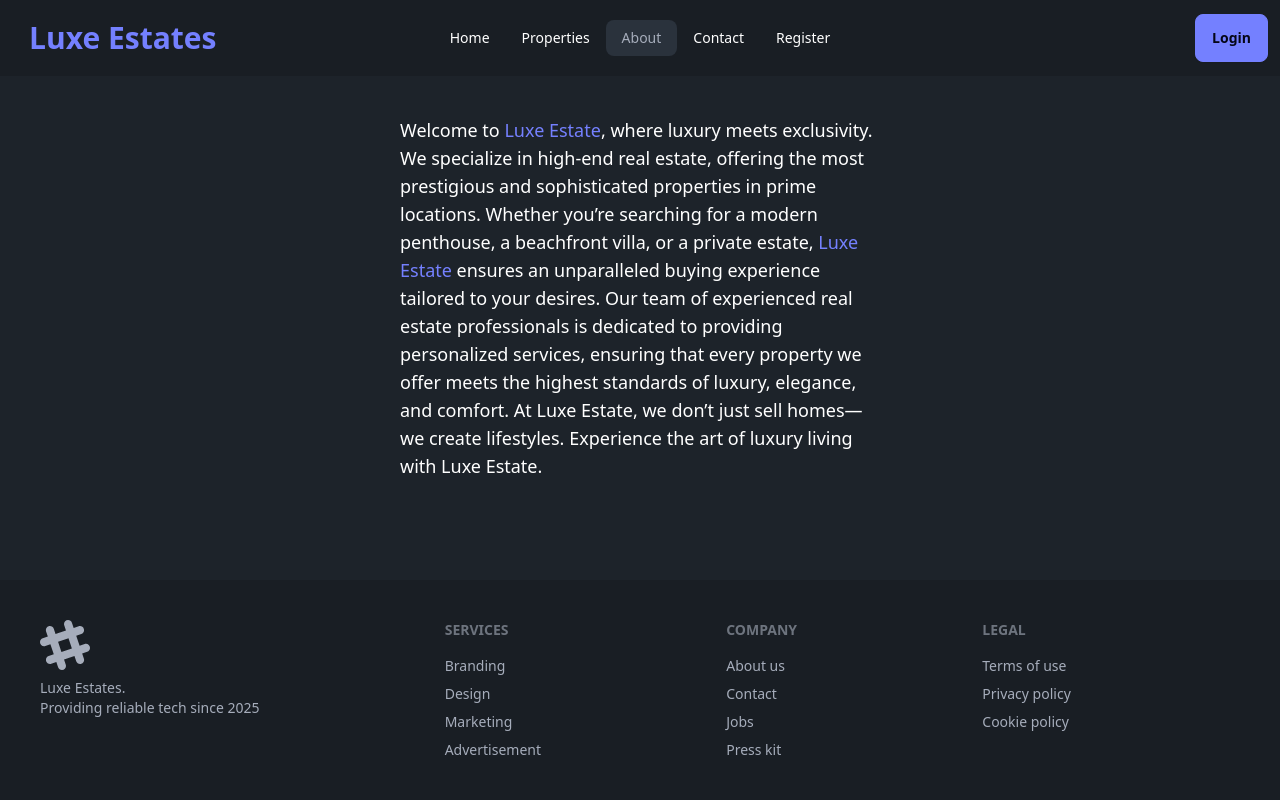
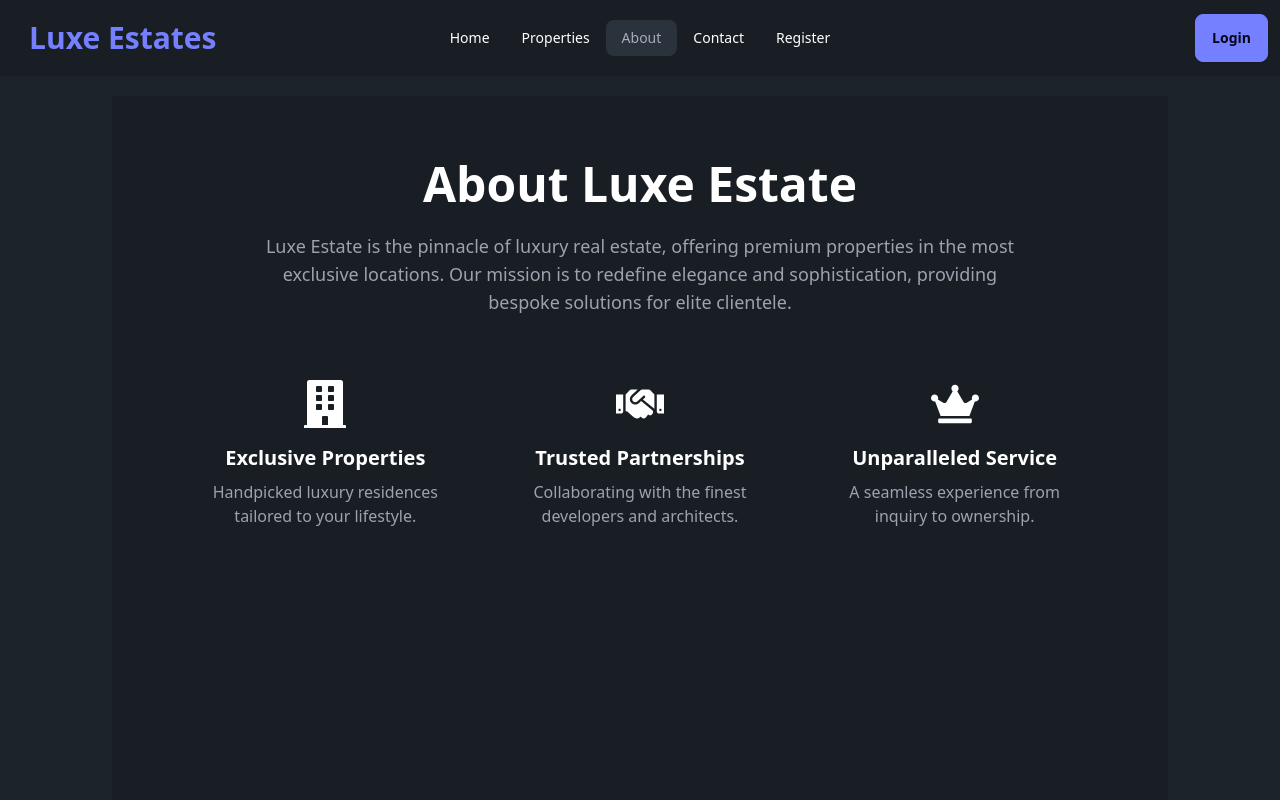
Before and after one commit to rubaiiyat/Luxe-Estates, a React (Vite) app: page /about in a window 1280 px wide. Shown: the top 800 px of the page. Built offline with nearby package versions, Linux system fonts and the light colour scheme; no server answers.

Commit message:
change about page

```diff
--- a/src/Components/Pages/About/About.jsx
+++ b/src/Components/Pages/About/About.jsx
@@ -1,20 +1,46 @@
 import React from "react";
+import { FaBuilding, FaHandshake, FaCrown } from "react-icons/fa";
 
 const About = () => {
   return (
-    <div className="mx-5 md:mx-72 text-white mt-10 text-lg">
-      Welcome to <span className="text-primary text-bold">Luxe Estate</span>,
-      where luxury meets exclusivity. We specialize in high-end real estate,
-      offering the most prestigious and sophisticated properties in prime
-      locations. Whether you’re searching for a modern penthouse, a beachfront
-      villa, or a private estate,{" "}
-      <span className="text-primary text-bold">Luxe Estate</span> ensures an
-      unparalleled buying experience tailored to your desires. Our team of
-      experienced real estate professionals is dedicated to providing
-      personalized services, ensuring that every property we offer meets the
-      highest standards of luxury, elegance, and comfort. At Luxe Estate, we
-      don’t just sell homes—we create lifestyles. Experience the art of luxury
-      living with Luxe Estate.
+    <div className="bg-base-200 text-white min-h-screen py-16 px-8 md:px-20 mt-5 mb-20">
+      <div className="max-w-6xl mx-auto text-center">
+        <h1 className="text-4xl md:text-5xl font-bold mb-6">
+          About Luxe Estate
+        </h1>
+        <p className="text-lg text-gray-400 max-w-3xl mx-auto">
+          Luxe Estate is the pinnacle of luxury real estate, offering premium
+          properties in the most exclusive locations. Our mission is to redefine
+          elegance and sophistication, providing bespoke solutions for elite
+          clientele.
+        </p>
+      </div>
+
+      <div className="mt-16 grid md:grid-cols-3 gap-12">
+        <div className="flex flex-col items-center text-center">
+          <FaBuilding className="text-5xl text-gold-500 mb-4" />
+          <h3 className="text-xl font-semibold">Exclusive Properties</h3>
+          <p className="text-gray-400 mt-2">
+            Handpicked luxury residences tailored to your lifestyle.
+          </p>
+        </div>
+
+        <div className="flex flex-col items-center text-center">
+          <FaHandshake className="text-5xl text-gold-500 mb-4" />
+          <h3 className="text-xl font-semibold">Trusted Partnerships</h3>
+          <p className="text-gray-400 mt-2">
+            Collaborating with the finest developers and architects.
+          </p>
+        </div>
+
+        <div className="flex flex-col items-center text-center">
+          <FaCrown className="text-5xl text-gold-500 mb-4" />
+          <h3 className="text-xl font-semibold">Unparalleled Service</h3>
+          <p className="text-gray-400 mt-2">
+            A seamless experience from inquiry to ownership.
+          </p>
+        </div>
+      </div>
     </div>
   );
 };
```
